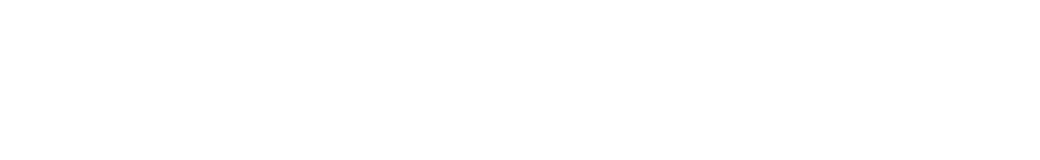
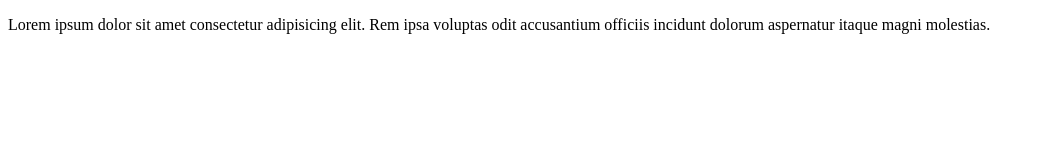
Before and after one commit to tanaymisra0408/web-dev-study, a plain HTML site: page index.html in a window 1280 px wide. Shown: the whole page, without its empty margins (0-1040 px from the left). Drawn offline with Linux system fonts and the light colour scheme.

Commit message:
added only one file

```diff
--- a/index.html
+++ b/index.html
@@ -6,6 +6,7 @@
     <title>The greatest HTML of all time</time></title>
 </head>
 <body>
+    <p> Lorem ipsum dolor sit amet consectetur adipisicing elit. Rem ipsa voluptas odit accusantium officiis incidunt dolorum aspernatur itaque magni molestias.</p>
 
 </body>
 </html>
```
